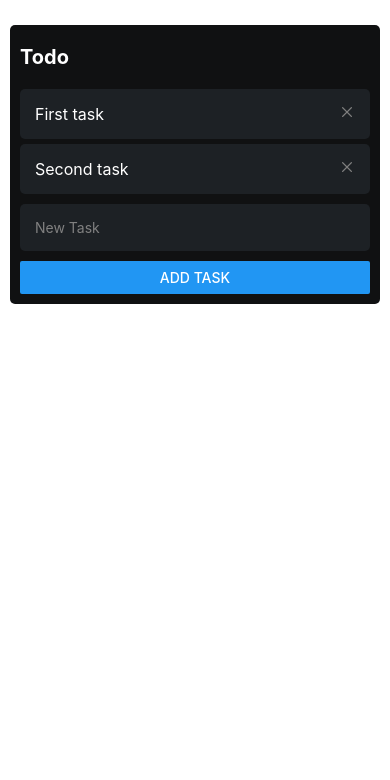
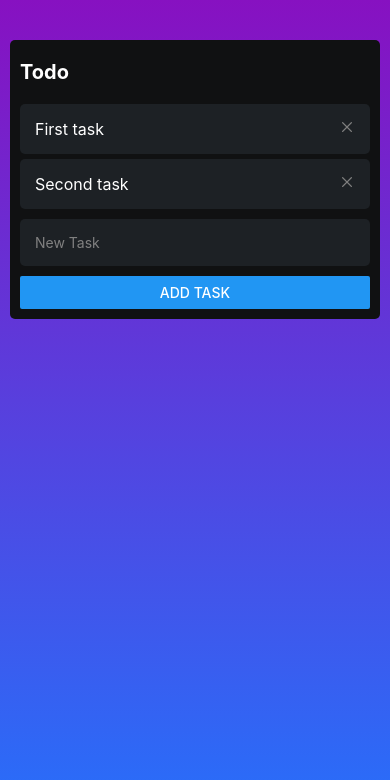
Before and after one commit to jagarzon80/React-Native-Trello, a React Native app in the folder Trello/: screen / in a window 390 px wide. Shown: the top 780 px of the page. Built offline with nearby package versions, Linux system fonts and the light colour scheme.

Commit message:
Add TaskBoard component

```diff
--- a/Trello/App.tsx
+++ b/Trello/App.tsx
@@ -1,13 +1,13 @@
-import { SafeAreaView, StyleSheet, View } from "react-native";
-import TaskList from "./src/components/TaskList";
+import { StatusBar } from "expo-status-bar";
+import { StyleSheet, View } from "react-native";
+import TaskBoard from "./src/components/TaskBoard";
 
 export default function App() {
   return (
-    <SafeAreaView style={styles.container}>
-      <View style={{ padding: 10, marginVertical: 15 }}>
-        <TaskList />
-      </View>
-    </SafeAreaView>
+    <View style={StyleSheet.absoluteFill}>
+      <TaskBoard />
+      <StatusBar style="light" />
+    </View>
   );
 }
 
--- a/Trello/package.json
+++ b/Trello/package.json
@@ -14,7 +14,8 @@
     "react": "18.2.0",
     "react-native": "0.74.3",
     "typescript": "~5.3.3",
-    "@types/react": "~18.2.79"
+    "@types/react": "~18.2.79",
+    "expo-linear-gradient": "~13.0.2"
   },
   "devDependencies": {
     "@babel/core": "^7.20.0"
--- /dev/null
+++ b/Trello/src/components/TaskBoard.tsx
@@ -0,0 +1,16 @@
+import { LinearGradient } from "expo-linear-gradient";
+import { StyleSheet, View } from "react-native";
+import TaskList from "./TaskList";
+
+export default function TaskBoard() {
+  return (
+    <View style={{ padding: 10, flex: 1 }}>
+      <LinearGradient
+        // Background Linear Gradient
+        colors={["#8711c1", "#2472fc"]}
+        style={StyleSheet.absoluteFill}
+      />
+      <TaskList />
+    </View>
+  );
+}
--- a/Trello/src/components/TaskList.tsx
+++ b/Trello/src/components/TaskList.tsx
@@ -24,7 +24,7 @@ export default function TaskList() {
 
   return (
     <View style={styles.container}>
-      <Text style={styles.text}>Todo</Text>
+      <Text style={styles.title}>Todo</Text>
       {/* The List of tasks */}
       <FlatList
         data={tasks}
@@ -36,7 +36,7 @@ export default function TaskList() {
         onChangeText={setNewTask}
         placeholder="New Task"
         placeholderTextColor="gray"
-        style={styles.textinput}
+        style={styles.input}
         value={newTask}
       />
       <Button title="Add task" onPress={createTask} />
@@ -50,14 +50,15 @@ const styles = StyleSheet.create({
     padding: 10,
     borderRadius: 5,
     gap: 10,
+    marginVertical: 30,
   },
-  text: {
+  title: {
     color: "white",
     fontWeight: "bold",
     fontSize: 20,
     marginVertical: 10,
   },
-  textinput: {
+  input: {
     color: "white",
     padding: 15,
     backgroundColor: "#1D2125",
```
Also changed, not shown: 1 other file (tests, documents, lock files or other folders).
